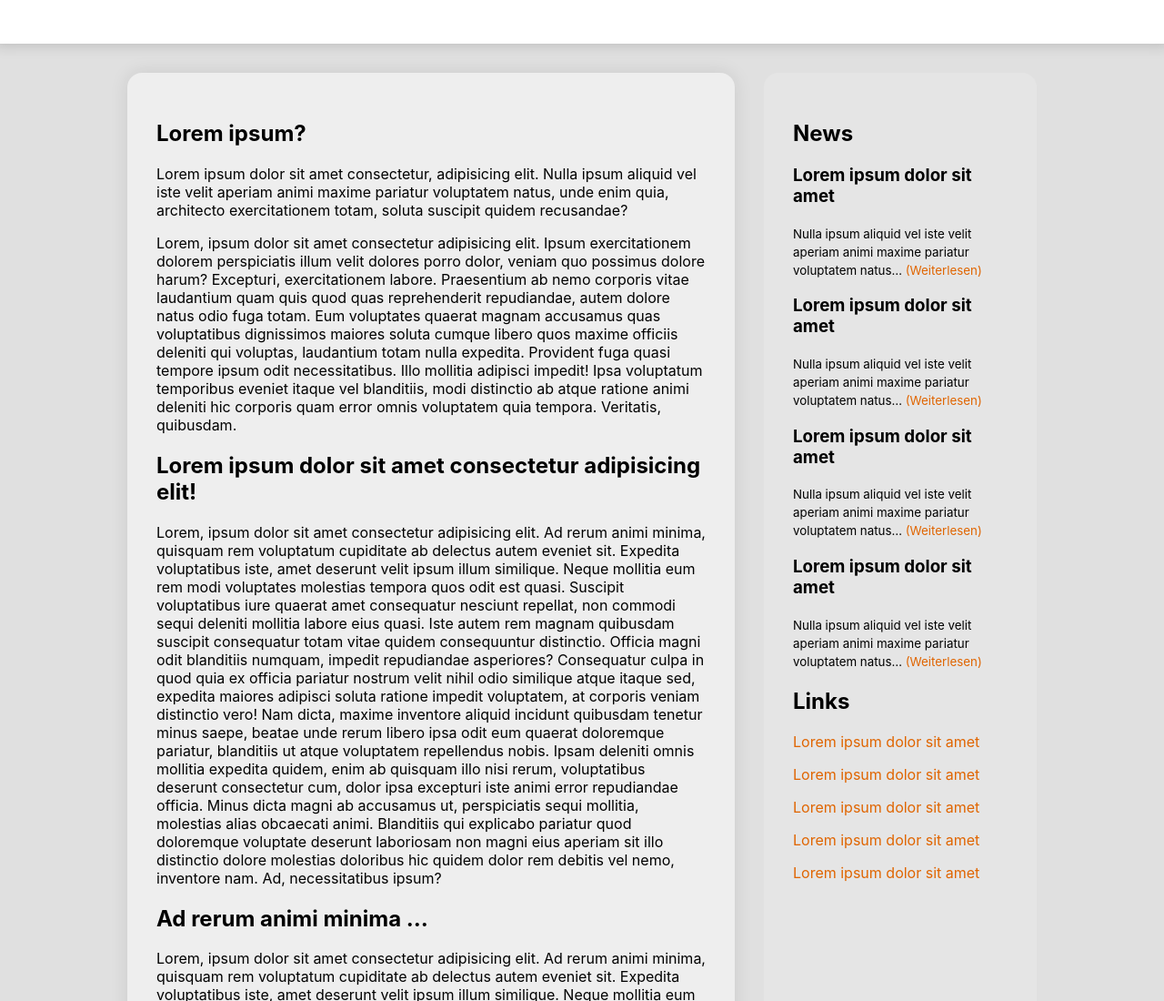
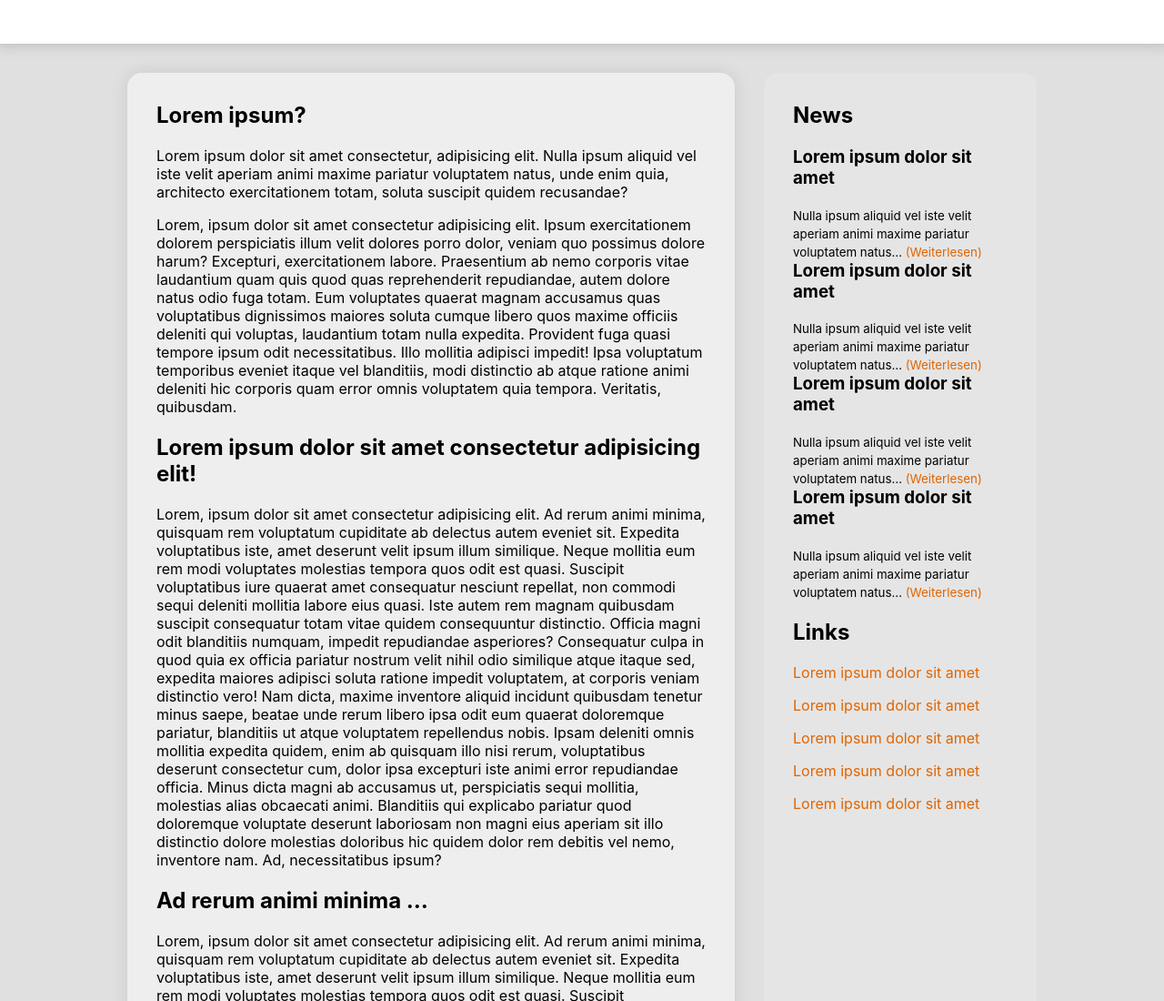
Before and after one commit to timlg07/better-sticky-sidebar, a plain HTML site: page index.html in a window 1280 px wide. Shown: the top 1100 px of the page at 91% size. Drawn offline with Linux system fonts and the light colour scheme.

Commit message:
let content start at same height

```diff
--- a/sidebar.css
+++ b/sidebar.css
@@ -21,3 +21,8 @@ main {
     padding: var(--gap);
     border-radius: 16px;
 }
+
+/* begin content at same height. equal padding is provided by container. */
+:is(.sidebar, .content) :first-child {
+    margin-top: 0;
+}
```
